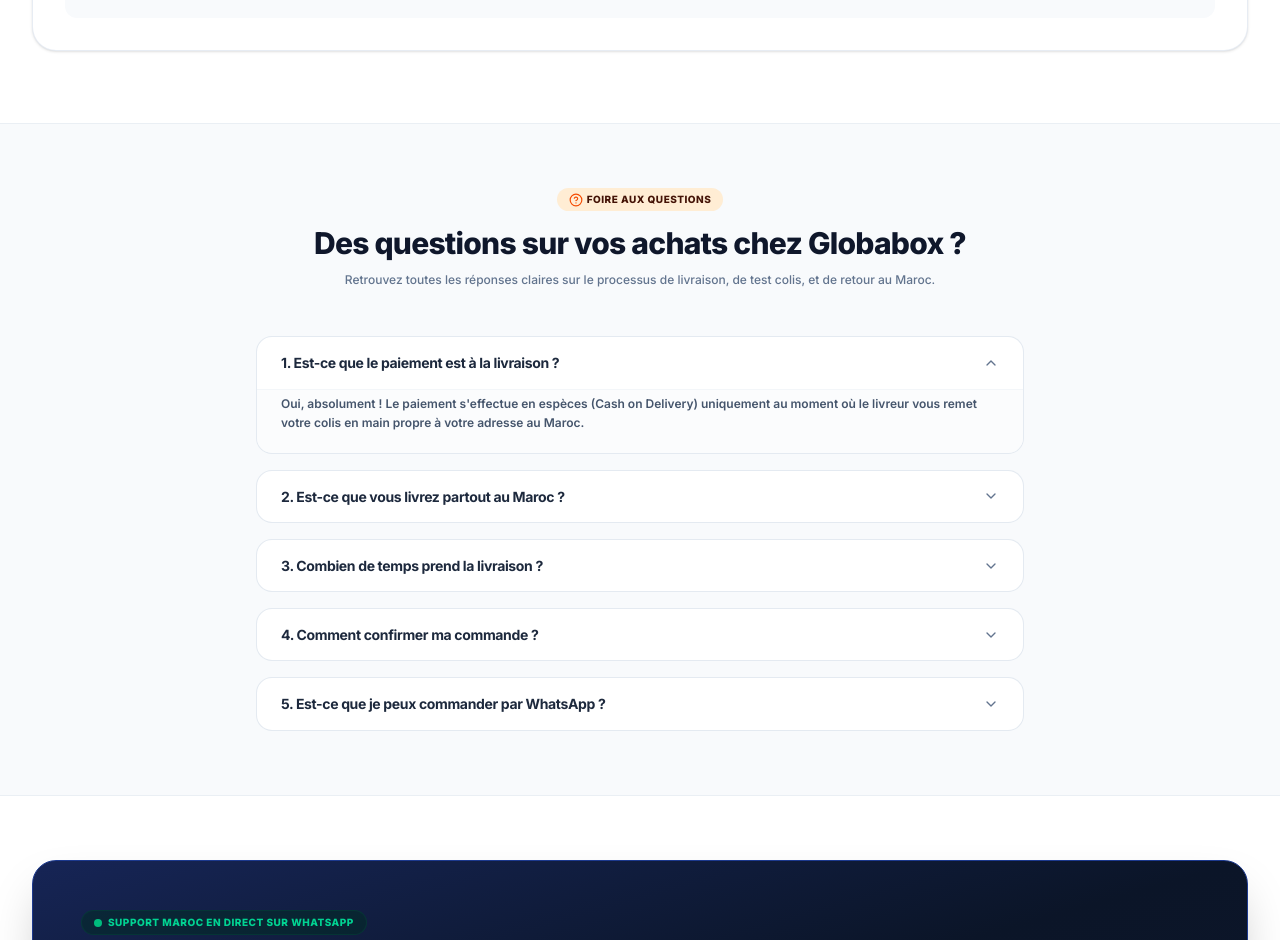
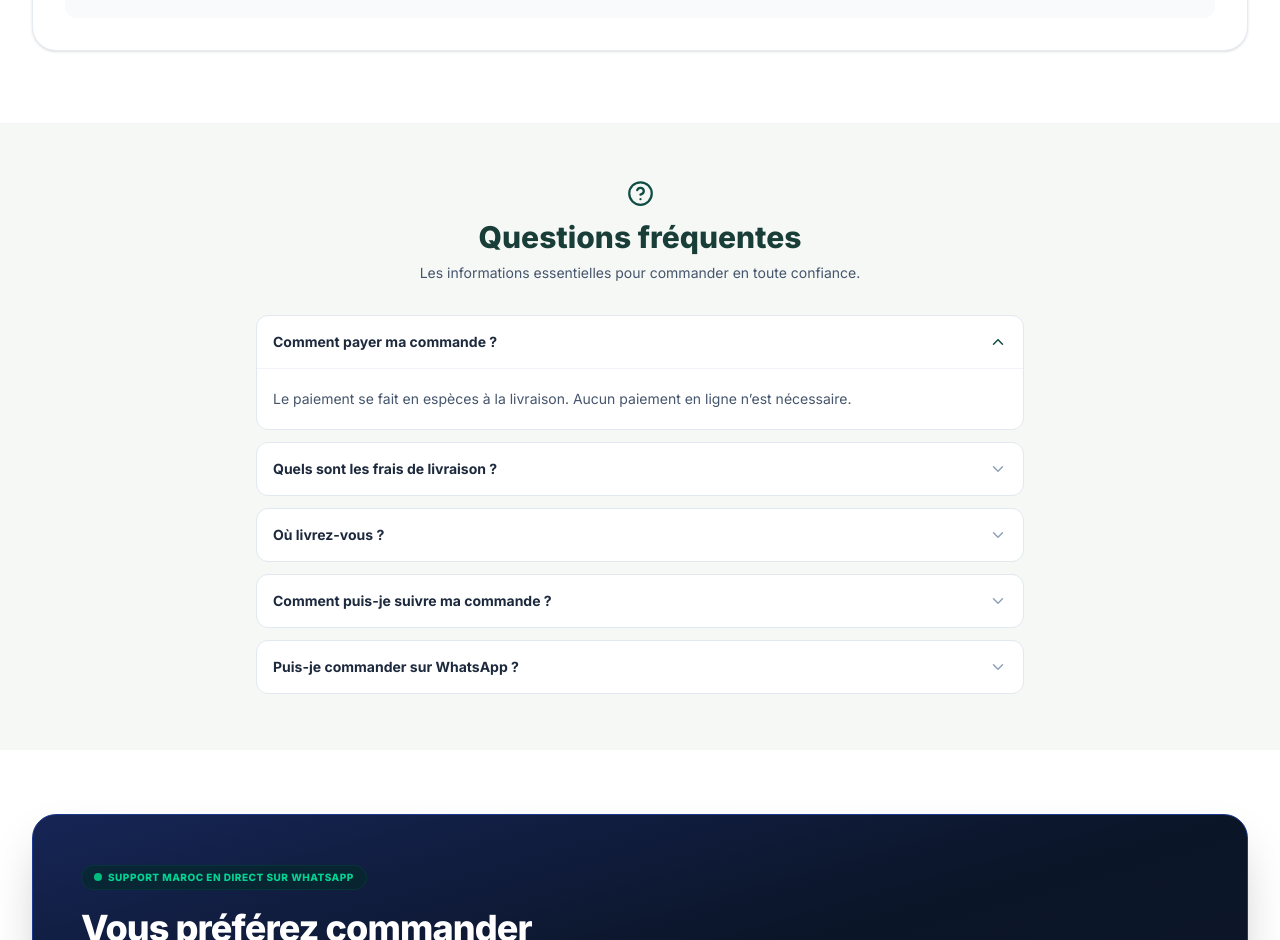
Before and after one commit to Hassan04ma/globabox.com, a React (Vite) app: page / in a window 1280 px wide. Shown: the part 11060-12000 px from the top of the page. Built offline with nearby package versions, Linux system fonts and the light colour scheme; no server answers.

Commit message:
Make FAQ accurate and transparent about COD, delivery and order tracking

```diff
--- a/src/components/FAQSection.tsx
+++ b/src/components/FAQSection.tsx
@@ -1,109 +1,60 @@
-import React, { useState } from 'react';
-import { ChevronDown, HelpCircle } from 'lucide-react';
-import { Language } from '../types';
+import { useState } from 'react';
+import { ChevronDown, CircleHelp } from 'lucide-react';
+import type { Language } from '../types';
 
-interface FAQSectionProps {
-  language: Language;
-}
+type Q = { q:string; a:string };
+const copy: Record<Language,{title:string;subtitle:string;questions:Q[]}> = {
+  fr: {
+    title:'Questions fréquentes',subtitle:'Les informations essentielles pour commander en toute confiance.',
+    questions:[
+      {q:'Comment payer ma commande ?',a:'Le paiement se fait en espèces à la livraison. Aucun paiement en ligne n’est nécessaire.'},
+      {q:'Quels sont les frais de livraison ?',a:'La livraison coûte 35 DH pour une commande inférieure à 500 DH. Elle est offerte à partir de 500 DH. Le total est affiché avant validation.'},
+      {q:'Où livrez-vous ?',a:'Nous organisons la livraison au Maroc. La disponibilité pour votre adresse et le délai estimé sont confirmés avec vous avant expédition.'},
+      {q:'Comment puis-je suivre ma commande ?',a:'Utilisez « Suivre ma commande » sur le site avec votre référence, ou contactez notre service client.'},
+      {q:'Puis-je commander sur WhatsApp ?',a:'Oui, vous pouvez contacter GLOBABOX sur WhatsApp pour demander des informations. Une conversation WhatsApp seule ne constitue pas une commande enregistrée sur le site.'}
+    ]
+  },
+  ar: {
+    title:'الأسئلة الشائعة',subtitle:'كل ما تحتاج معرفته قبل إتمام الطلب.',
+    questions:[
+      {q:'كيفاش نخلص الطلبية؟',a:'الدفع نقداً عند الاستلام، وما كاين حتى دفع إلكتروني ضروري.'},
+      {q:'شحال ثمن التوصيل؟',a:'التوصيل بـ35 درهم للطلبات أقل من 500 درهم، ومجاني ابتداءً من 500 درهم. المجموع كيظهر قبل تأكيد الطلب.'},
+      {q:'واش التوصيل متوفر للمدينة ديالي؟',a:'كننظمو التوصيل داخل المغرب، وكنأكدو معاك إمكانية التوصيل للعنوان ديالك والمدة المتوقعة قبل الإرسال.'},
+      {q:'كيفاش نتبع الطلبية؟',a:'استعمل «تتبع الطلب» فالموقع بالمرجع ديال الطلبية أو تواصل مع خدمة الزبناء.'},
+      {q:'واش نقدر نتواصل عبر واتساب؟',a:'نعم، تقدر تسول عبر واتساب على المنتجات والتوصيل. غير المحادثة بوحدها ما كتعتبرش طلبية مسجلة فالموقع.'}
+    ]
+  },
+  en: {
+    title:'Frequently asked questions',subtitle:'The essentials for a clear shopping experience.',
+    questions:[
+      {q:'How do I pay?',a:'You pay in cash on delivery. No online payment is required.'},
+      {q:'How much is delivery?',a:'Delivery costs 35 MAD for orders below 500 MAD and is free from 500 MAD. The total is shown before checkout.'},
+      {q:'Where do you deliver?',a:'We organize delivery within Morocco. We confirm service availability at your address and estimated timing before dispatch.'},
+      {q:'How can I track my order?',a:'Use Track Order on the website with your reference number, or contact customer support.'},
+      {q:'Can I order via WhatsApp?',a:'You can contact us on WhatsApp for assistance. A WhatsApp conversation alone is not a recorded website order.'}
+    ]
+  }
+};
 
-export default function FAQSection({ language }: FAQSectionProps) {
-  const isRtl = language === "ar";
-  const [openIndex, setOpenIndex] = useState<number | null>(0);
-
-  const faqs = [
-    {
-      qFr: "1. Est-ce que le paiement est à la livraison ?",
-      qAr: "1. هل الدفع عند الاستلام ؟",
-      qEn: "1. Is the payment Cash on Delivery?",
-      aFr: "Oui, absolument ! Le paiement s'effectue en espèces (Cash on Delivery) uniquement au moment où le livreur vous remet votre colis en main propre à votre adresse au Maroc.",
-      aAr: "نعم، بالتأكيد! الدفع يكون نقداً عند الاستلام فقط، أي بعد أن تصلك طلبيتك المغلفة لباب منزلك بالكامل وتفحصها يداً بيد من موزع الخدمة.",
-      aEn: "Yes, absolutely! Payment is made in cash (Cash on Delivery) only once the courier hands your securely packed box directly to you."
-    },
-    {
-      qFr: "2. Est-ce que vous livrez partout au Maroc ?",
-      qAr: "2. هل تقومون بالتوصيل لكافة مدن المغرب ؟",
-      qEn: "2. Do you ship everywhere in Morocco?",
-      aFr: "Oui, nous livrons dans toutes les villes et provinces du Maroc (Casablanca, Rabat, Marrakech, Fès, Tanger, Agadir, Oujda, Kenitra, Laâyoune etc.). La livraison est rapide et sécurisée.",
-      aAr: "نعم، نحن نوفر خدمة الشحن السريع والآمن لتغطي جميع المدن والمقاطعات والمناطق بالمغرب دون استثناء وبكل أمان.",
-      aEn: "Yes, we deliver to all cities, provinces, and regions across Morocco (including Casablanca, Rabat, Marrakech, Fez, Tangier, Agadir, Oujda, etc.)."
-    },
-    {
-      qFr: "3. Combien de temps prend la livraison ?",
-      qAr: "3. كم تستغرق مدة شحن وتوصيل الطلبية ؟",
-      qEn: "3. How long does delivery take?",
-      aFr: "La livraison prend généralement entre 24h et 48h selon votre localisation. Pour les grandes villes centrales, vous pouvez être livré dès le lendemain de votre confirmation téléphonique.",
-      aAr: "يستغرق الشحن والتوصيل ما بين 24 إلى 48 ساعة فقط كأقصى تقدير. المدن الرئيسية الكبرى نغطيها ونسلمها غالباً في اليوم الموالي مباشرة لتأكيد الطلب.",
-      aEn: "Delivery takes between 24 hours and 48 hours depending on your city. Major cities are usually delivered within 1 business day."
-    },
-    {
-      qFr: "4. Comment confirmer ma commande ?",
-      qAr: "4. كيف يمكنني تأكيد الطلبية الخاصة بي ؟",
-      qEn: "4. How can I confirm my order?",
-      aFr: "Dès que vous validez l'achat en ligne sur notre boutique, un conseiller de Globabox prend contact avec vous par appel téléphonique ou par message WhatsApp en moins de 30 minutes de 8h à 22h pour confirmer vos coordonnées de livraison.",
-      aAr: "بمجرد إتمام كتابة معلوماتك والضغط على طلب، سيتصل بك أحد وكلائنا هاتفياً أو عبر مراسلة واتساب في أقل من 30 دقيقة لتأكيد العنوان وبدء الإرسال فوراً.",
-      aEn: "Immediately after placing your order on our shop, a representative from Globabox will call or WhatsApp you within 30 minutes to verify details and queue the shipment."
-    },
-    {
-      qFr: "5. Est-ce que je peux commander par WhatsApp ?",
-      qAr: "5. هل يمكنني الطلب والمراسلة مباشرة عبر واتساب ؟",
-      qEn: "5. Can I order directly via WhatsApp?",
-      aFr: "Oui, tout à fait ! Vous pouvez cliquer sur notre bouton WhatsApp pour dialoguer directement avec nous au 0649264408. Nous pouvons prendre vos informations de livraison et valider votre colis directement par chat simple.",
-      aAr: "نعم وبكل سرور! يمكنك الضغط على أيقونة الواتساب الخضراء للبدء في مراسلتنا والطلب مباشرة مع وكلائنا على الرقم 0649264408 بكل سهولة ودون عناء.",
-      aEn: "Yes, absolutely! You can click any WhatsApp icon to reach our sales desk directly on 0649264408. We will register your coordinates and confirm your order through chat."
-    }
-  ];
-
+export default function FAQSection({language}:{language:Language}) {
+  const [open, setOpen]=useState<number|null>(0);
+  const c=copy[language];
   return (
-    <section
-      style={{ direction: isRtl ? 'rtl' : 'ltr' }}
-      className="bg-slate-50 border-t border-b border-slate-200/60 py-16 px-4 sm:px-6 lg:px-8"
-      id="faq-section"
-    >
-      <div className="max-w-3xl mx-auto">
-        <div className="text-center mb-12">
-          <div className="inline-flex items-center gap-1 bg-orange-100 text-orange-950 text-[10px] font-black px-3 py-1 rounded-full uppercase tracking-wider mb-3">
-            <HelpCircle className="w-3.5 h-3.5 text-orange-600" />
-            <span>{isRtl ? "أسئلة شائعة ومتكررة" : "FOIRE AUX QUESTIONS"}</span>
-          </div>
-          <h2 className="text-2xl sm:text-3xl font-extrabold text-slate-900 tracking-tight leading-snug">
-            {isRtl ? "هل لديك أي استفسار آخر ؟" : "Des questions sur vos achats chez Globabox ?"}
-          </h2>
-          <p className="mt-2 text-xs text-slate-500 font-medium font-sans">
-            {isRtl
-              ? "إليك إجابات شافية وتفصيلية عن الأسئلة المعتادة لمساعدتك في إتمام مغامرتك بكل راحة بال وثقة."
-              : "Retrouvez toutes les réponses claires sur le processus de livraison, de test colis, et de retour au Maroc."}
-          </p>
+    <section id="faq-section" dir={language==='ar'?'rtl':'ltr'} className="border-t border-slate-100 bg-[#f6f8f6] px-4 py-14 sm:px-6">
+      <div className="mx-auto max-w-3xl">
+        <div className="mb-8 text-center">
+          <CircleHelp className="mx-auto mb-3 text-[#104d43]" size={27}/>
+          <h2 className="text-2xl font-extrabold text-[#193e38] sm:text-3xl">{c.title}</h2>
+          <p className="mt-2 text-sm text-slate-600">{c.subtitle}</p>
         </div>
-
-        <div className="space-y-4">
-          {faqs.map((faq, idx) => {
-            const isOpen = openIndex === idx;
-            return (
-              <div
-                key={idx}
-                className="bg-white border border-slate-200/90 rounded-2xl overflow-hidden transition-all duration-300"
-              >
-                <button
-                  onClick={() => setOpenIndex(isOpen ? null : idx)}
-                  className="w-full px-6 py-4 flex items-center justify-between text-left gap-4 font-bold text-slate-800 hover:text-orange-600 transition-colors cursor-pointer outline-none focus:outline-none"
-                  style={{ textAlign: isRtl ? 'right' : 'left' }}
-                >
-                  <span className="text-xs sm:text-sm tracking-tight leading-snug">
-                    {language === "ar" ? faq.qAr : language === "en" ? faq.qEn : faq.qFr}
-                  </span>
-                  <ChevronDown className={`w-4 h-4 shrink-0 transition-transform text-slate-500 ${isOpen ? 'rotate-180 text-orange-600' : ''}`} />
-                </button>
-
-                {isOpen && (
-                  <div className="px-6 pb-5 pt-1 text-xs text-slate-500 leading-relaxed font-semibold border-t border-slate-100/75 bg-slate-50/50">
-                    <p className="font-sans leading-relaxed text-slate-600">
-                      {language === "ar" ? faq.aAr : language === "en" ? faq.aEn : faq.aFr}
-                    </p>
-                  </div>
-                )}
-              </div>
-            );
-          })}
+        <div className="space-y-3">
+          {c.questions.map((item,i)=><div key={i} className="overflow-hidden rounded-xl border border-slate-200 bg-white">
+            <button type="button" onClick={()=>setOpen(open===i?null:i)} aria-expanded={open===i}
+              className="flex w-full items-center justify-between gap-4 p-4 text-start text-sm font-bold text-slate-800 hover:text-[#104d43]">
+              {item.q}<ChevronDown size={18} className={'shrink-0 transition-transform '+(open===i?'rotate-180 text-[#104d43]':'text-slate-400')}/>
+            </button>
+            {open===i&&<p className="border-t border-slate-100 px-4 py-4 text-sm leading-7 text-slate-600">{item.a}</p>}
+          </div>)}
         </div>
       </div>
     </section>
```
